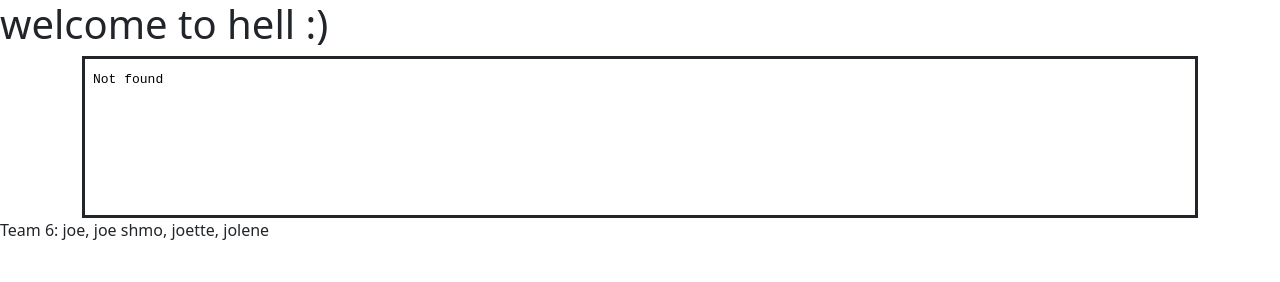
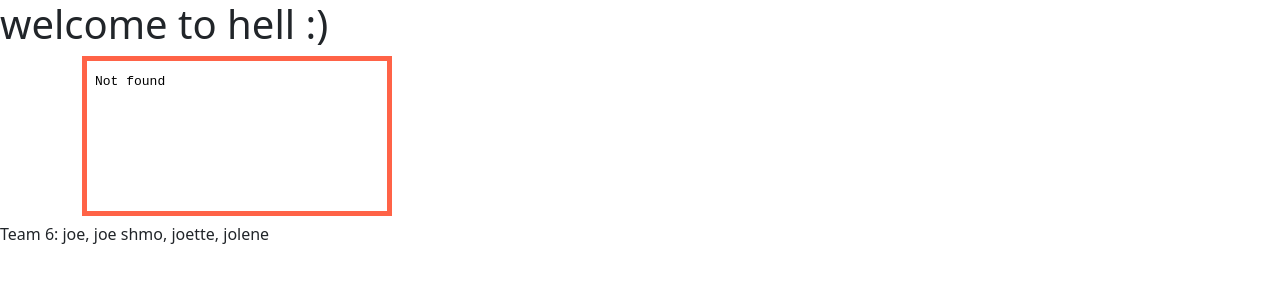
Before and after one commit to manybees/touchscreens, a plain HTML site: page touchscreens/index.html in a window 1280 px wide. Drawn offline with nearby package versions, Linux system fonts and the light colour scheme.

Commit message:
borderstyle test 2

```diff
--- a/touchscreens/index.css
+++ b/touchscreens/index.css
@@ -1,3 +1,5 @@
-div#tablet{
+#screen{
   border-style: solid;
+  border-width: thick;
+  border-color: tomato;
 }
--- a/touchscreens/index.html
+++ b/touchscreens/index.html
@@ -20,7 +20,7 @@
 
   <div class="container" >
     <div id="tablet">
-      <iframe id="screen" src="screen.html"><link rel="stylesheet" type="screen/css" href="css/screen.css"></iframe>
+      <iframe id="screen" src="screen.html"><!--<link rel="stylesheet" type="screen/css" href="css/screen.css">--></iframe>
     </div>
   </div>
 
```
